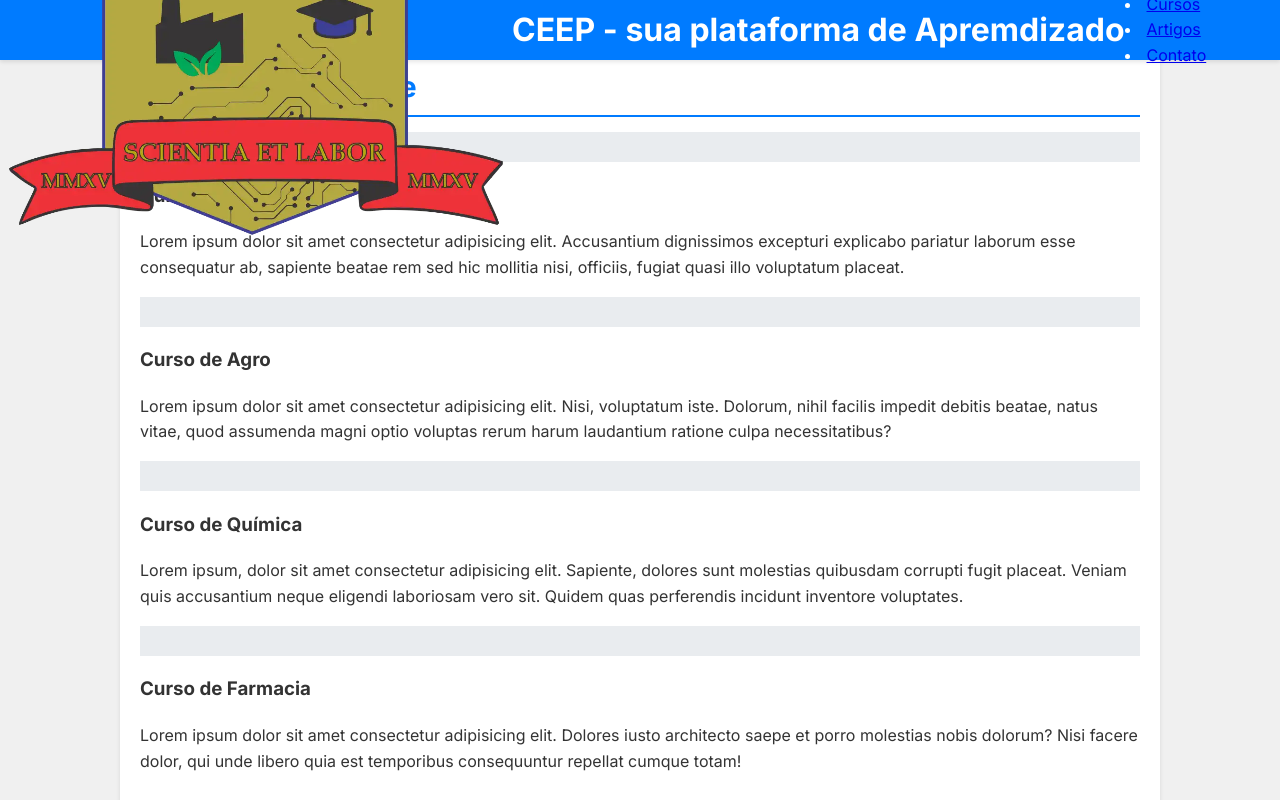
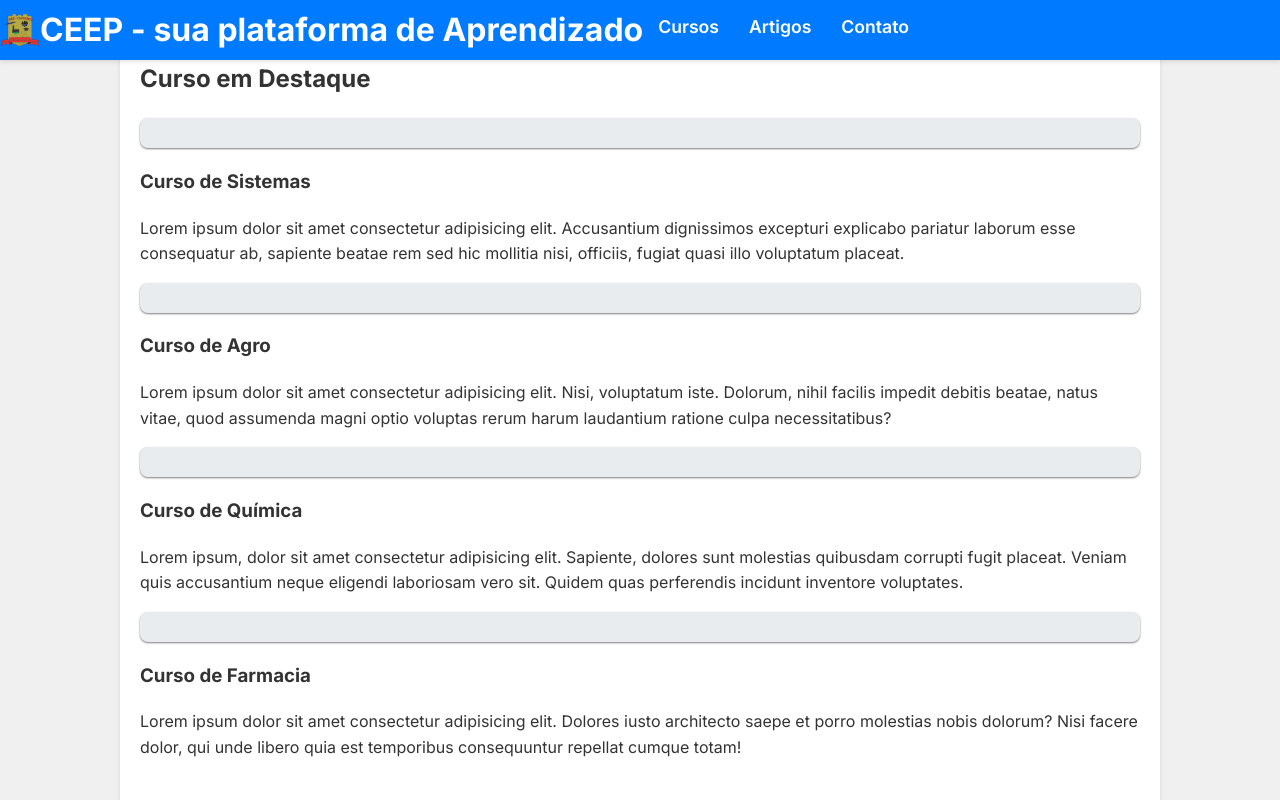
Before and after one commit to gabriel-rangel-01/site-do-ceep, a plain HTML site: page index.html in a window 1280 px wide. Shown: the top 800 px of the page. Drawn offline with nearby package versions, Linux system fonts and the light colour scheme.

Commit message:
Add files via upload

```diff
--- a/index.html
+++ b/index.html
@@ -10,13 +10,15 @@
 <body>
     <header>
         <a href="index.html" class="logo-link">
-            <img src="./CEEPlogobrasao-main/brasao/android-chrome-512x512.png">
+            <img src="./CEEPlogobrasao-main/brasao/android-chrome-512x512.png" alt="brasao ceep" class="logo">
         </a>
-        <h1>CEEP - sua plataforma de Apremdizado</h1>
+        <h1>CEEP - sua plataforma de Aprendizado</h1>
         <nav>
+            <ul>
             <li><a href="./cursos.html">Cursos</a></li>
             <li><a href="./artigo.html">Artigos</a></li>
             <li><a href="./contato.html">Contato</a></li>
+            </ul>
         </nav>
     </header>
     <main>
--- a/style.css
+++ b/style.css
@@ -24,6 +24,17 @@ header {
     box-shadow: 0 2px 4px rgba(0, 0, 0, 0.1);
 }
 
+.logo-link {
+    display: block;
+    height: 100%;
+    display: flex;
+    align-items: center;
+}
+
+.logo {
+    height: 40px;
+}
+
 header h1 {
     margin: 0;
     font-size: 2rem;
@@ -35,6 +46,10 @@ nav ul {
     margin-top: 10px;
     display: flex;
     justify-content: center;
+}
+
+nav ul li {
+    margin: 0 15px;
 }
 
  nav ul li a {
@@ -51,6 +66,7 @@ nav ul {
 
  main {
     padding: 20px;
+    margin-top: 60px;
     margin: 20px auto;
     max-width: 1000px;
     background-color: white;
@@ -61,7 +77,7 @@ nav ul {
  section {
     margin-bottom: 30px;
  }
-
+ h
  section h2 {
     font-size: 1.8rem;
     color: #007bff;
@@ -73,26 +89,17 @@ nav ul {
  .card {
     background-color: #e9ecef;
     padding: 15px;
+    border-radius: 8px;
+    margin-bottom: 10px;
+    box-shadow: 0 1px 2px rgba(0, 0, 0, 0.5);
  }
 
  .card h3 {
     font-size: 1.2rem;
     margin-bottom: 10px;
     color: #007bff;
- }
+ }h
 
- .form-conteiner{
-    background-color: #e9ecef;
-    margin-bottom: 20px;
-    padding: 20px;
-    border-radius: 8px;
-    margin-top: 20px;
- }
-
- .form-conteiner h2 {
-    color: #007bff;
-    margin-bottom: 20px;
- }
 
  form label {
     display: block;
```
